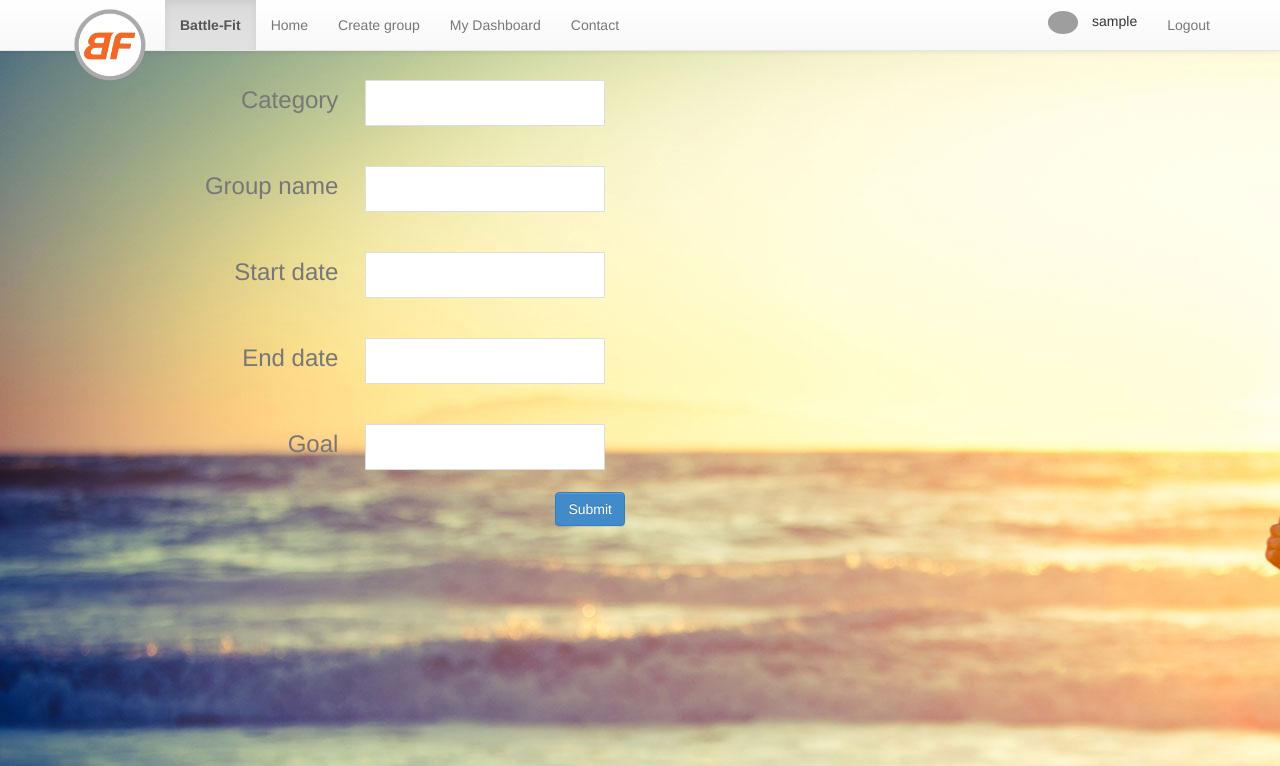
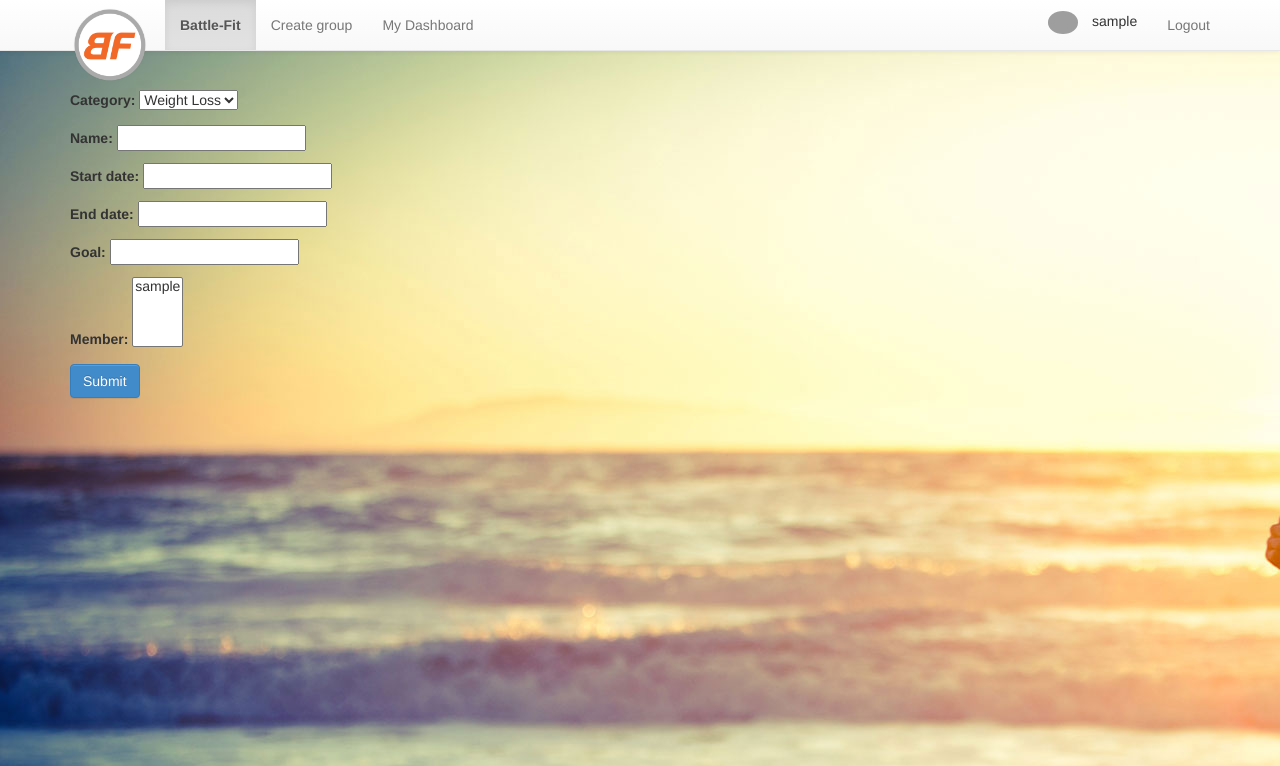
Before and after one commit to JohannaMW/battlefit, a Django app: page /create/ in a window 1280 px wide. Shown: the top 766 px of the page. Run offline with Django 3.2, Linux system fonts and the light colour scheme; the visitor is signed in with stand-in values (Sample User, id 1); data comes from the database, SQL or seed files in the repository; some libraries are stand-ins or nearby versions; grey boxes are pictures that could not be loaded.

Commit message:
update my branch with dev

```diff
--- a/fithack/forms.py
+++ b/fithack/forms.py
@@ -25,11 +25,11 @@ class EmailUserCreationForm(UserCreationForm):
 
 
 class GroupForm(ModelForm):
-    category = forms.CharField(widget=forms.TextInput(attrs={'class': 'text_box'}))
-    name = forms.CharField(widget=forms.TextInput(attrs={'class': 'text_box'}))
-    start_date = forms.DateField(widget=forms.TextInput(attrs={'class': 'text_box'}))
-    end_date = forms.DateField(widget=forms.TextInput(attrs={'class': 'text_box'}))
-    goal = forms.FloatField(widget=forms.TextInput(attrs={'class': 'text_box'}))
+    # category = forms.CharField()
+    # name = forms.CharField(widget=forms.TextInput(attrs={'class': 'text_box'}))
+    # start_date = forms.DateField(widget=forms.TextInput(attrs={'class': 'text_box'}))
+    # end_date = forms.DateField(widget=forms.TextInput(attrs={'class': 'text_box'}))
+    # goal = forms.FloatField(widget=forms.TextInput(attrs={'class': 'text_box'}))
 
     class Meta:
         model = Group
--- a/fithack/static/js/index.js
+++ b/fithack/static/js/index.js
@@ -1,9 +1,9 @@
 $(document).ready(function () {
 
-////      //this is for making the edit profile image as the upload button
-//    $("#upfile1").click(function () {
-//        $("#file1").trigger('click');
-//    });
+//      //this is for making the edit profile image as the upload button
+    $("#upfile1").click(function () {
+        $("#file1").trigger('click');
+    });
 
 
     var vendpoint = "https://api.validic.com/v1/organizations/51aca5a06dedda916400002b/weight.json?access_token=ENTERPRISE_KEY&start_date=2014-04-01";
--- a/fithack/templates/base.html
+++ b/fithack/templates/base.html
@@ -45,15 +45,14 @@
         </div>
         <div class="navbar-collapse collapse">
           <ul class="nav navbar-nav">
-            <li class="active"><a href="#"><strong>Battle-Fit</strong></a></li>
-            <li><a href="#home">Home</a></li>
+            <li class="active"><a href="{% url 'home' %}"><strong>Battle-Fit</strong></a></li>
 
             <li><a href="{% url 'create_group' %}">Create group</a></li>
 
             <li><a href="{% url 'user_dashboard' %}">My Dashboard</a></li>
 
-
-            <li><a href="#contact">Contact</a></li>
+{##}
+{#            <li><a href="#contact">Contact</a></li>#}
           </ul>
           <ul class="nav navbar-nav navbar-right">
 
--- a/fithack/templates/create_group.html
+++ b/fithack/templates/create_group.html
@@ -1,36 +1,37 @@
 {% extends 'base.html' %}
 
 {% block content %}
-
+<p><br></p>
         <form method="post">
             {% csrf_token %}
-{#            {{ form.as_p }}#}
+            {{ form.as_p }}
+            <input id="btn_submit" class="btn btn-primary" type="submit" value="Submit">
 
-            <div class="row form_label">
-  <div class="col-xs-3 col-sm-6 col-md-6" align="right">Category {{ form.category }}</div>
-  <div class="col-xs-9 col-md-6"></div>
-</div>
-       <div class="row form_label">
-  <div class="col-xs-3 col-sm-6 col-md-6" align="right">Group name {{ form.name }}</div>
-  <div class="col-xs-9 col-md-6"></div>
-</div>
-     <div class="row form_label">
-  <div class="col-xs-3 col-sm-6 col-md-6" align="right">Start date {{ form.start_date }}</div>
-  <div class="col-xs-9 col-md-6"></div>
-</div>
-      <div class="row form_label">
-  <div class="col-xs-3 col-sm-6 col-md-6" align="right">End date {{ form.end_date }}</div>
-  <div class="col-xs-9 col-md-6"></div>
-</div>
-      <div class="row form_label">
-  <div class="col-xs-3 col-sm-6 col-md-6" align="right">Goal {{ form.goal }}</div>
-  <div class="col-xs-9 col-md-6"></div>
-</div>
-    <div class="row form_label">
-  <div class="col-xs-3 col-sm-6 col-md-6" align="right"><input id="btn_submit" class="btn btn-primary" type="submit" value="Submit">
-</div>
-  <div class="col-xs-9 col-md-6"></div>
-</div>
+{#            <div class="row form_label">#}
+{#  <div class="col-xs-3 col-sm-6 col-md-6" align="right">Category {{ form.category }}</div>#}
+{#  <div class="col-xs-9 col-md-6"></div>#}
+{#</div>#}
+{#       <div class="row form_label">#}
+{#  <div class="col-xs-3 col-sm-6 col-md-6" align="right">Group name {{ form.name }}</div>#}
+{#  <div class="col-xs-9 col-md-6"></div>#}
+{#</div>#}
+{#     <div class="row form_label">#}
+{#  <div class="col-xs-3 col-sm-6 col-md-6" align="right">Start date {{ form.start_date }}</div>#}
+{#  <div class="col-xs-9 col-md-6"></div>#}
+{#</div>#}
+{#      <div class="row form_label">#}
+{#  <div class="col-xs-3 col-sm-6 col-md-6" align="right">End date {{ form.end_date }}</div>#}
+{#  <div class="col-xs-9 col-md-6"></div>#}
+{#</div>#}
+{#      <div class="row form_label">#}
+{#  <div class="col-xs-3 col-sm-6 col-md-6" align="right">Goal {{ form.goal }}</div>#}
+{#  <div class="col-xs-9 col-md-6"></div>#}
+{#</div>#}
+{#    <div class="row form_label">#}
+{#  <div class="col-xs-3 col-sm-6 col-md-6" align="right"><input id="btn_submit" class="btn btn-primary" type="submit" value="Submit">#}
+{#</div>#}
+{#  <div class="col-xs-9 col-md-6"></div>#}
+{#</div>#}
 
 
         </form>
--- a/fithack/templates/user_dashboard.html
+++ b/fithack/templates/user_dashboard.html
@@ -9,7 +9,7 @@
 {% block content %}
     <br>
     <br>
-    <div class="col-md-4 col-xs-4" align="center">
+    <div class="col-lg-4 col-md-4 col-sm-7 col-xs-12" align="center">
         <div class="user_window back_trans">
             <img id="big_user_photo" class="img-circle" src="{{ user.pic.url }}"/><br>
             <div class="user_window">
@@ -48,8 +48,8 @@
             </div>
         </div>
     </div>
-    <div class="col-md-8 col-xs-8" align="center">
-        <button class="btn btn-default import_userData">Synchronize Devices</button><br><br>
+    <div class="col-lg-8 col-md-8 col-sm-7 col-xs-12" align="center">
+        <button class="btn btn-warning import_userData">Synchronize Devices</button><br><br>
 
         <input type="radio" name="group1" value="show_health" checked> Show Health
         <input type="radio" name="group1" value="show_weight_loss">  Show Weight Loss
--- a/fithack/views.py
+++ b/fithack/views.py
@@ -9,13 +9,13 @@ from django.views.decorators.csrf import csrf_exempt
 from fithack.forms import EmailUserCreationForm
 from fithack.models import *
 
-
+@login_required
 def create_group(request):
     if request.method == "POST":
         form = GroupForm(request.POST)
         if form.is_valid():
             if form.save():
-                return redirect("/create")
+                return redirect("/")
     else:
         form = GroupForm()
     data = {'form': form}
```
Also changed, not shown: fithack/templates/home.html (+10 -2 lines), fithack/migrations/0002_auto_20141109_0853.py (deleted), fithack/static/css/style.css (line endings or trailing spaces).
